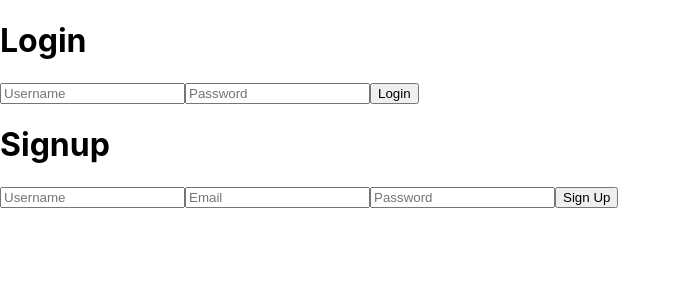
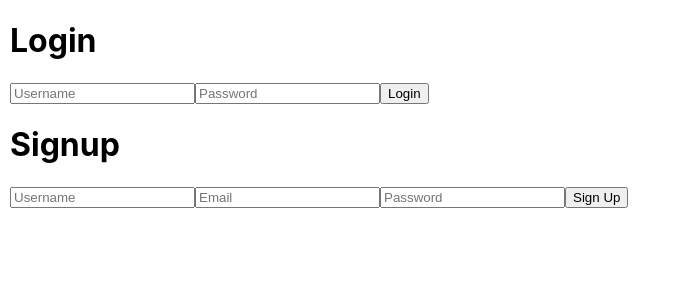
Before and after one commit to mcneill-shiner/sample-tracking-app, a React (Create React App) app in the folder sample-tracker-client/: page / in a window 1280 px wide. Shown: the top 300 px of the page, without its empty margins (0-691 px from the left). Built offline with nearby package versions, Linux system fonts and the light colour scheme; no server answers.

Commit message:
timestamp spacing

```diff
--- a/sample-tracker-client/src/index.css
+++ b/sample-tracker-client/src/index.css
@@ -1,5 +1,5 @@
 body {
-  margin: 0;
+  margin: 10px;
   font-family: -apple-system, BlinkMacSystemFont, 'Segoe UI', 'Roboto', 'Oxygen',
     'Ubuntu', 'Cantarell', 'Fira Sans', 'Droid Sans', 'Helvetica Neue',
     sans-serif;
@@ -11,3 +11,9 @@ code {
   font-family: source-code-pro, Menlo, Monaco, Consolas, 'Courier New',
     monospace;
 }
+
+.timestamp {
+  font-size: 0.8em;
+  color: #888;
+  margin-right: 10px;
+}
```
